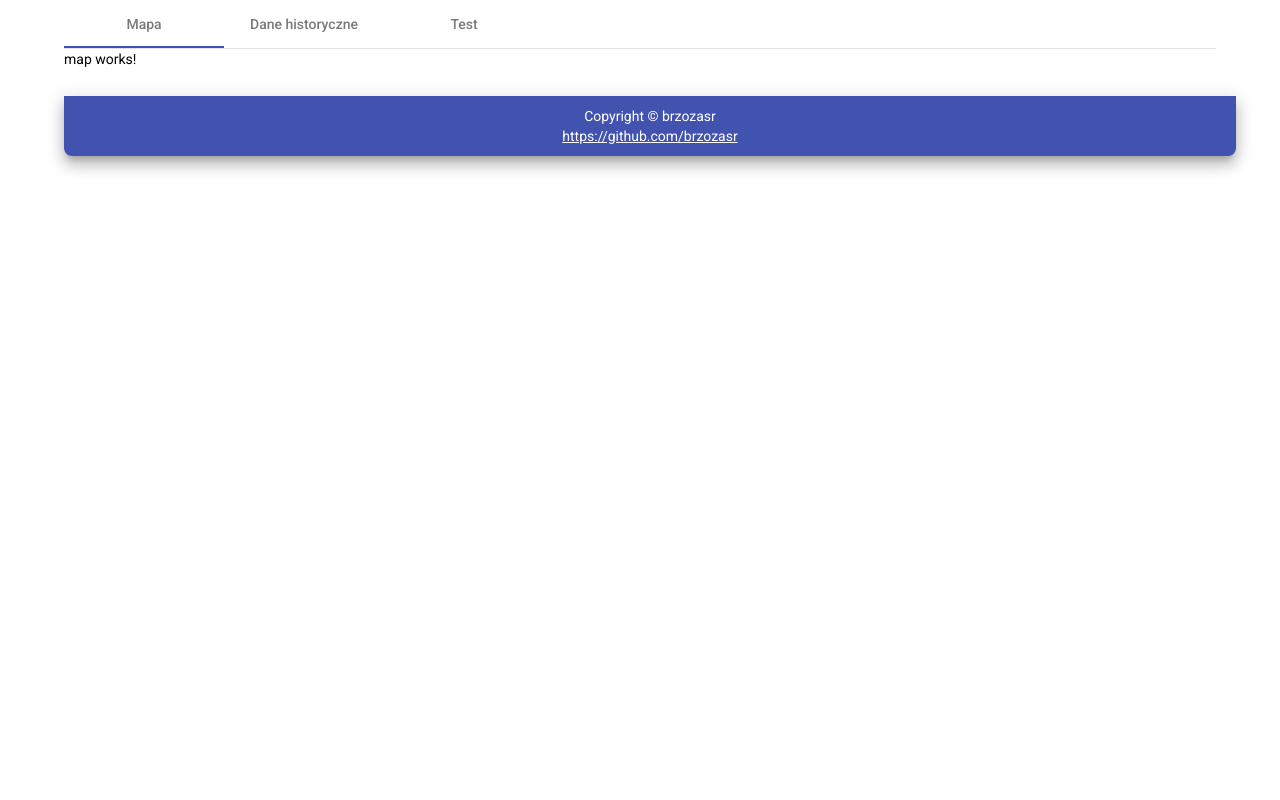
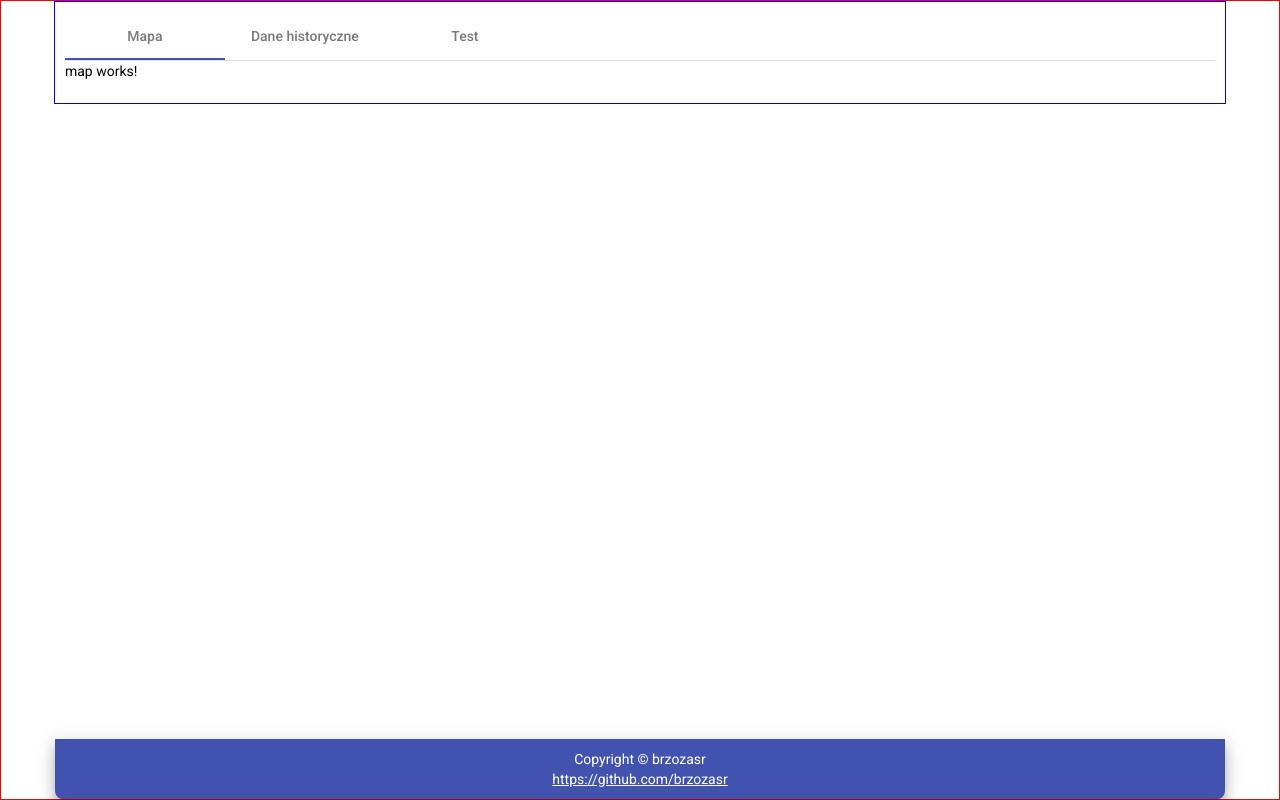
Before and after one commit to brzozasr/Weatherman, an Angular app: page / in a window 1280 px wide. Built offline with nearby package versions, Linux system fonts and the light colour scheme.

Commit message:
Layout done.

```diff
--- a/src/app/app.component.css
+++ b/src/app/app.component.css
@@ -1,3 +1,3 @@
 .mat-tab-group {
-  margin-bottom: 15px;
+  margin-bottom: 0;
 }
--- a/src/app/layout/layout.component.css
+++ b/src/app/layout/layout.component.css
@@ -1,15 +1,16 @@
 .layout-wrapper {
-  height: 100%;
+  min-height: 100%;
 }
 
 .flex-wrapper {
-  height: 100%;
+  width: 90%;
+  padding: 10px;
 }
 
 .footer {
   background-color: rgb(65, 83, 175);
   color: #fff;
-  width: 100%;
+  width: 90%;
   padding: 10px;
   text-align: center;
   border-radius: 0 0 8px 8px;
--- a/src/app/layout/layout.component.html
+++ b/src/app/layout/layout.component.html
@@ -1,6 +1,8 @@
-<div fxLayout="row wrap" fxLayoutAlign="center" class="layout-wrapper">
-  <div fxFlex="90%" fxFlex.lt-md="100%" class="flex-wrapper">
+<div fxLayout="column" fxLayoutAlign="space-between center" class="layout-wrapper" style="border: 1px solid red">
+  <div class="flex-wrapper" style="border: 1px solid blue">
     <ng-content></ng-content>
-    <div class="footer mat-elevation-z10">Copyright © brzozasr<br><a style="color: #fff" href="https://github.com/brzozasr" target="_blank">https://github.com/brzozasr</a></div>
+  </div>
+  <div class="footer mat-elevation-z10">Copyright © brzozasr<br>
+    <a style="color: #fff" href="https://github.com/brzozasr" target="_blank">https://github.com/brzozasr</a>
   </div>
 </div>
```
